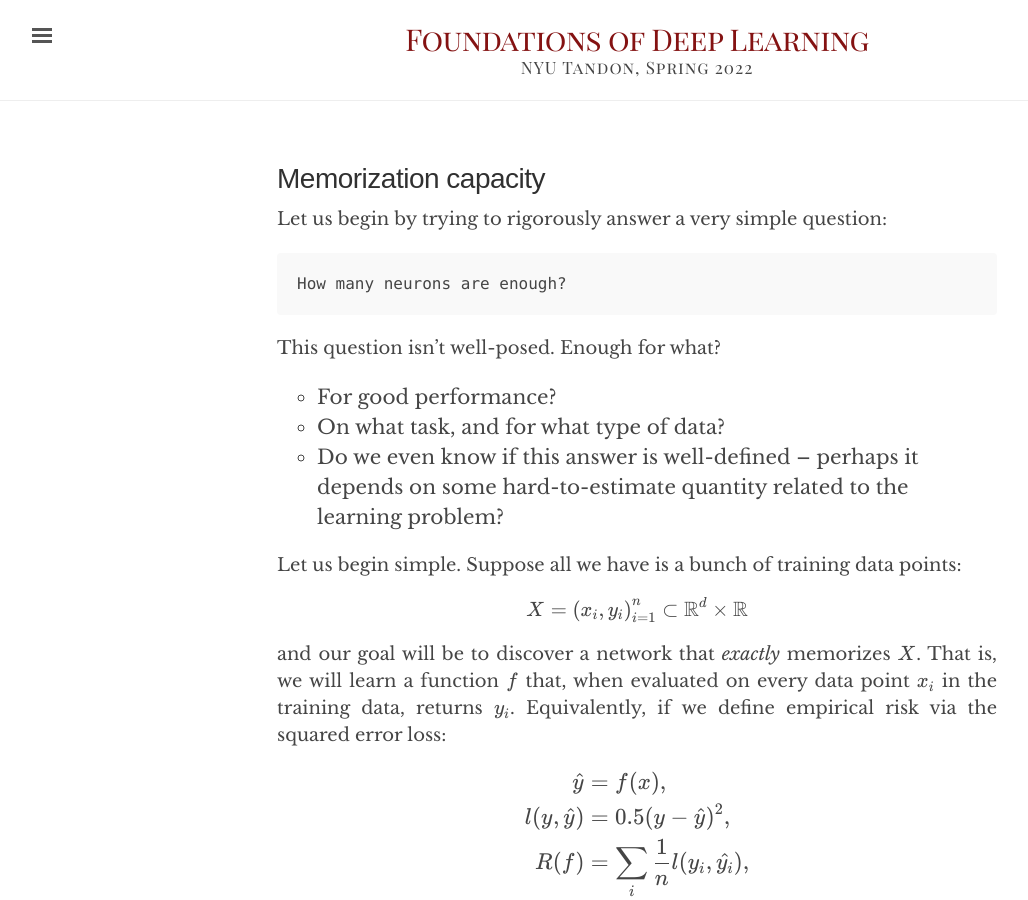
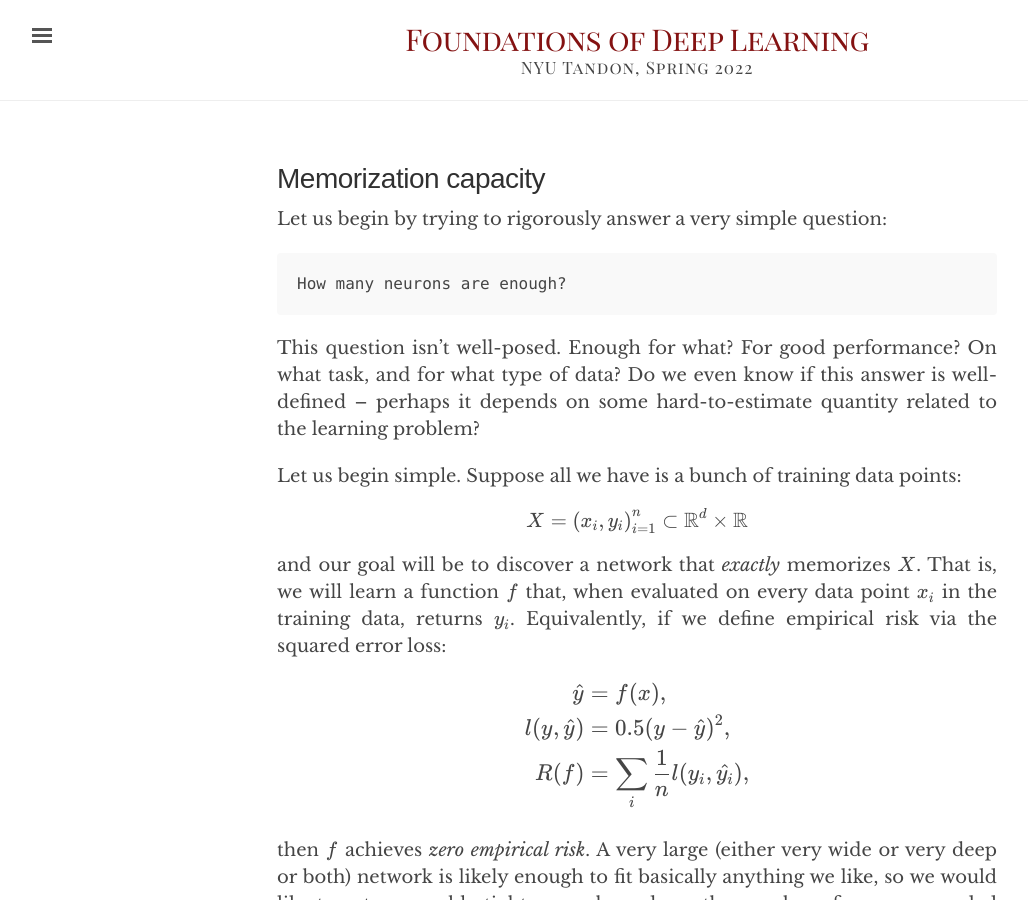
Before and after one commit to chinmayhegde/fodl, a Jekyll site: the page built from _posts/2022-01-18-representation01.md, in a window 1280 px wide and 900 px high. Shown: the whole window, without its empty margins (3-1031 px from the left). Built offline with Jekyll 4.4.1, drawn with Linux system fonts in a browser that asks for light colours; nearby versions of some CDN libraries; some of the changed text lies outside the part shown.

```diff
--- a/_posts/2022-01-18-representation01.md
+++ b/_posts/2022-01-18-representation01.md
@@ -11,10 +11,7 @@ Let us begin by trying to rigorously answer a very simple question:
 How many neurons are enough?
 ~~~
 
-This question isn't well-posed. Enough for what?
-- For good performance?
-- On what task, and for what type of data?
-- Do we even know if this answer is well-defined -- perhaps it depends on some hard-to-estimate quantity related to the learning problem?
+This question isn't well-posed. Enough for what? For good performance? On what task, and for what type of data? Do we even know if this answer is well-defined -- perhaps it depends on some hard-to-estimate quantity related to the learning problem?
 
 Let us begin simple. Suppose all we have is a bunch of training data points:
 \\[ X = \{(x_i, y_i)\}_{i=1}^n \subset \mathbb{R}^d \times \mathbb{R} \\]
@@ -134,7 +131,7 @@ The above result shows that $m = n$ neurons are sufficient to memorize pretty mu
   Now, form a *very thin indicator slab* using for this affine subspace using exactly two neurons:
 
   $$
-  x \mapsto \psi(\langle w_1,x \rangle - (b_1-\varepsilon)) \psi(\langle w_1,x \rangle - (b_1+\varepsilon))
+  x \mapsto \psi(\langle w_1,x \rangle - (b_1-\varepsilon)) - \psi(\langle w_1,x \rangle - (b_1+\varepsilon))
   $$
 
   for some small enough $\varepsilon > 0$. This function is equal to 1 for exactly the points in the subspace, and zero for all other points. For this group of $d$ points we can assign the *output* weight $\alpha_1 = 1$. Iterate this argument $\lceil \frac{n}{d} \rceil$ times and we are done! Therefore, $2 \lceil \frac{n}{d} \rceil$ threshold neurons suffice if the labels are binary.
```
